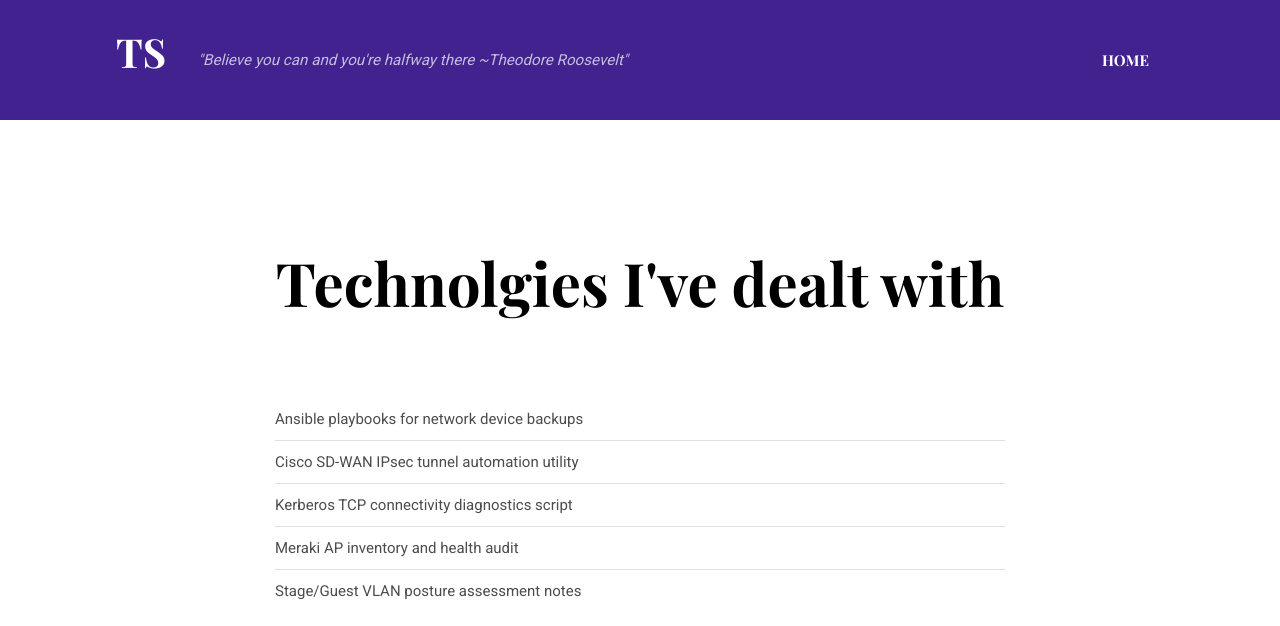
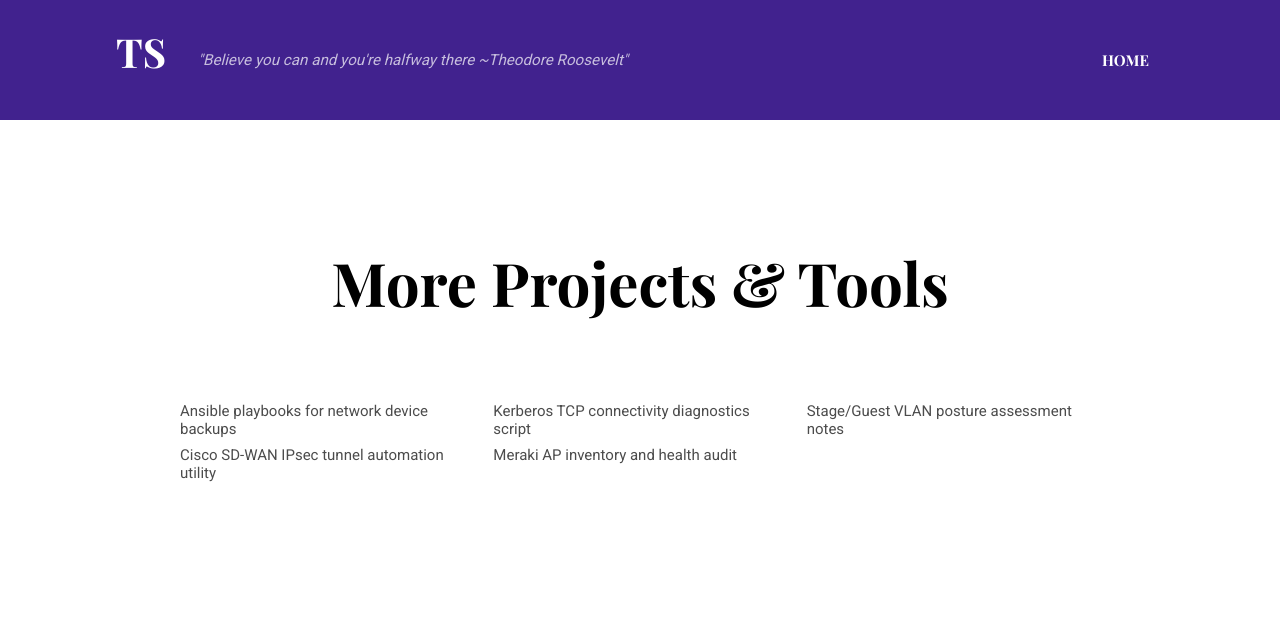
Before and after one commit to swid-tom/swid-tom.github.io, a Jekyll site: the page built from index.html, in a window 1280 px wide and 1400 px high, scrolled down 3914 px, cut to the strip 0-626 px from the top of the window. Built offline with Jekyll 4.4.1, drawn with Linux system fonts in a browser that asks for light colours.

Commit message:
Update portfolio-section.html

```diff
--- a/_includes/portfolio-section.html
+++ b/_includes/portfolio-section.html
@@ -25,35 +25,56 @@
 </section>
 <!-- /portfolio -->
 {% endif %}
+
 {% if site.data.settings.portfolio-home-list %}
-<!-- short text list -->
+{% assign total = site.data.settings.portfolio-home-list | size %}
+{% assign columns = 2 %}
+{% if total >= 4 and total <= 9 %}
+  {% assign columns = 3 %}
+{% elsif total >= 10 %}
+  {% assign columns = 4 %}
+{% endif %}
+
+<!-- short text list (CSS columns with dynamic count) -->
 <section class="section">
+  <style>
+    /* Optional: add to your main CSS instead of inline */
+    .multi-col-list {
+      column-gap: 1.25rem; /* space between columns */
+    }
+    .multi-col-list .list-item {
+      break-inside: avoid; /* keep items from splitting across columns */
+      padding: .25rem 0;
+    }
+    /* Make sure links look consistent */
+    .multi-col-list a {
+      text-decoration: none;
+    }
+  </style>
+
   <div class="container">
     <div class="row">
       <div class="col-12 text-center">
-        <h2 class="section-title">Technolgies I've dealt with</h2>
+        <h2 class="section-title">More Projects &amp; Tools</h2>
       </div>
     </div>
 
     <div class="row justify-content-center">
-      <div class="col-lg-8">
-        <ul class="list-group list-group-flush">
+      <div class="col-lg-10">
+        <div class="multi-col-list" style="column-count: {{ columns }};">
           {% for item in site.data.settings.portfolio-home-list %}
-          <li class="list-group-item px-0">
+          <div class="list-item">
             {% if item.url %}
-              {{ item.url }}
-                {{ item.text }}
-              </a>
+              <a href="{{ item item.text }}</a>
             {% else %}
               {{ item.text }}
             {% endif %}
-          </li>
+          </div>
           {% endfor %}
-        </ul>
+        </div>
       </div>
     </div>
   </div>
 </section>
 <!-- /short text list -->
-
 {% endif %}
```
